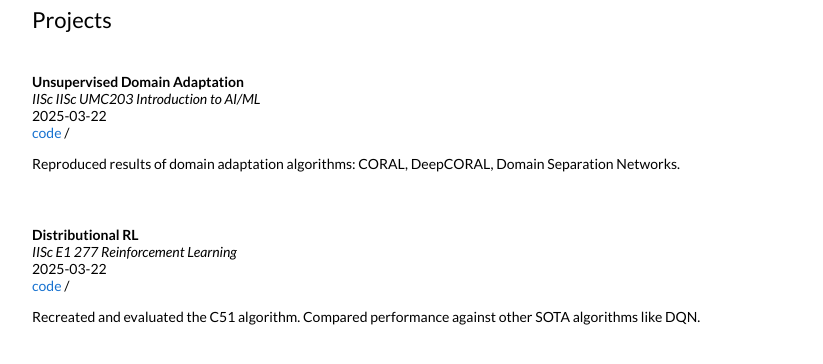
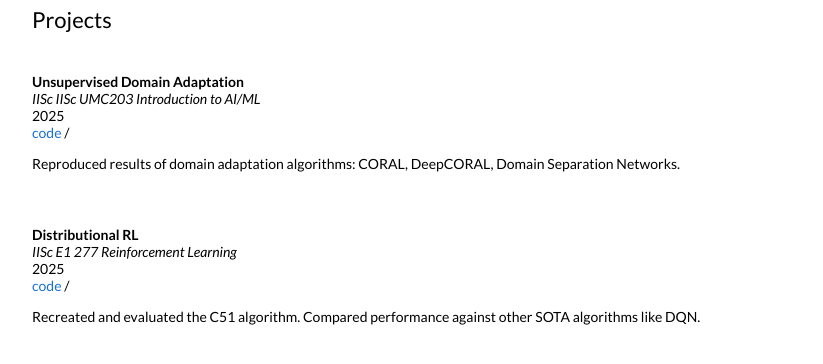
Before and after one commit to krishna16032005/portfolio, a Jekyll site: the page built from _posts/2025-04-15-uda.markdown, in a window 1280 px wide. Shown: the part 586-950 px from the top of the page, without its empty margins (228-1051 px from the left). Built offline with Jekyll 4.4.1, drawn with Linux system fonts in a browser that asks for light colours.

Commit message:
Update post metadata for Distributional RL, adding C51 paper link and modifying date format

```diff
--- a/_layouts/default.html
+++ b/_layouts/default.html
@@ -83,7 +83,7 @@
               <br>
               <em>{{post.categories}} {{post.course}}</em>
               <br>
-              {{ post.date | date: "%Y-%m-%d" }}
+              {{ post.date | date: "%Y" }}
 
               <br>
               {% if post.website %}
--- a/_posts/2025-04-14-distri_rl.markdown
+++ b/_posts/2025-04-14-distri_rl.markdown
@@ -6,5 +6,6 @@ categories: IISc
 course: "E1 277 Reinforcement Learning"
 author: "Leo Keselman"
 code: https://github.com/sahakintan/Distributional-RL.git
+C51 paper: "https://arxiv.org/pdf/1707.06887"
 ---
 Recreated and evaluated the C51 algorithm. Compared performance against other SOTA algorithms like DQN.
```
